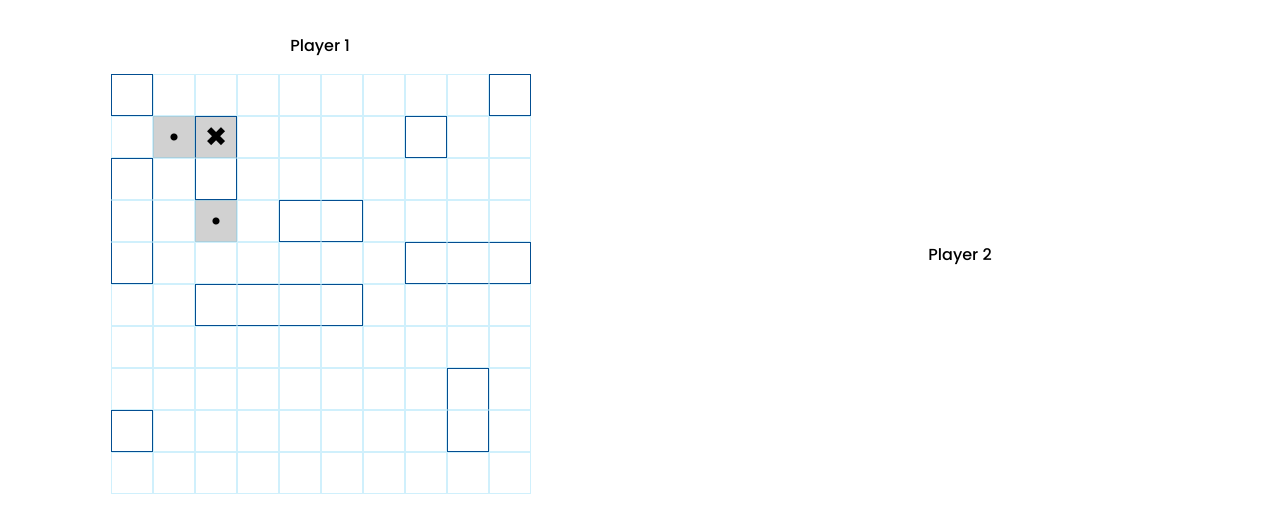
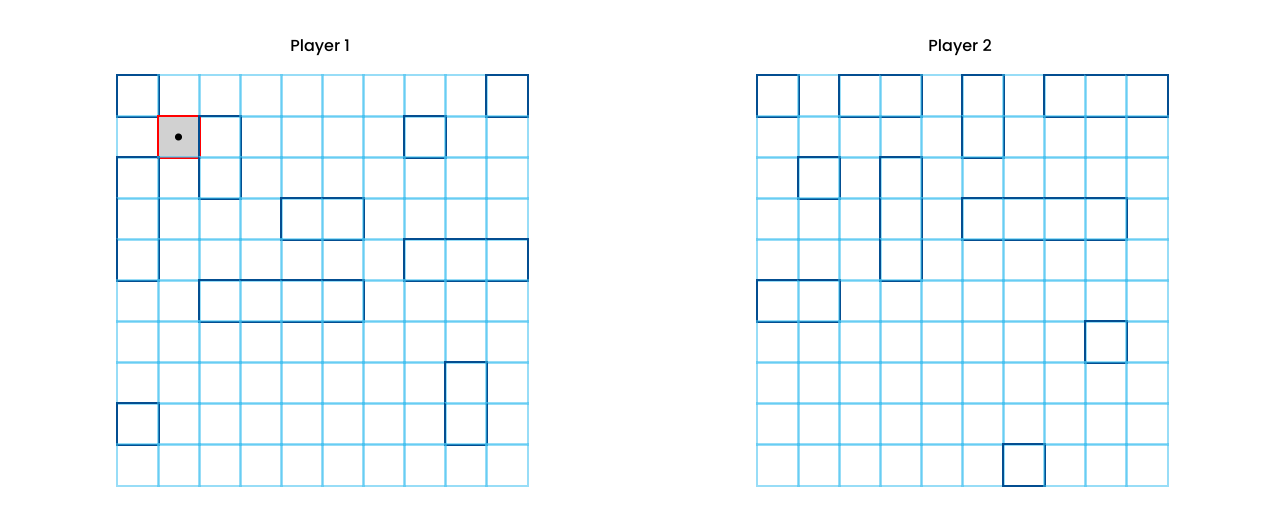
Before and after one commit to kawaldhillon5/Battleship, a website built with webpack: page src/main/index.html in a window 1280 px wide. Shown: the part 74-606 px from the top of the page. Built offline with nearby package versions, Linux system fonts and the light colour scheme.

Commit message:
click to attack functionality added

```diff
--- a/src/dom-functions/dom-function.js
+++ b/src/dom-functions/dom-function.js
@@ -14,16 +14,23 @@ function insertHtml(targetElm, Elms) {
 
 }
 
-function displayGameboard(gameboard, target){
+function displayGameboard(gameboard, target, player, clickableAttack, recieveAttack, ship_array){
     let gameboard_array = [];
     const targetDiv = document.querySelector(`${target}`);
     const playerBoard = createElementDom("div","id","board");
     gameboard.board.forEach(row => {
         row.forEach(element => {
-            const box = createElementDom("div","id",`${element.coordinates[0]}${element.coordinates[1]}`);
+            const box = createElementDom("div","id",`${element.coordinates[0]}${element.coordinates[1]}${player}`);
             box.classList.add("gameboard_box");
             if(element.contains_ship) box.classList.add("contains_ship");
             gameboard_array.push(box);
+            if(clickableAttack){
+                box.addEventListener("click",(e) => {
+                    const boxCoordinatesX = e.target.id.slice(1,2);
+                    const boxCoordinatesY = e.target.id.slice(0,1);
+                    displayAttack(gameboard.recieveAttack([Number(boxCoordinatesY),Number(boxCoordinatesX)],ship_array),gameboard,player);
+                });
+            }
             playerBoard.appendChild(box);
         });
     });
@@ -31,34 +38,34 @@ function displayGameboard(gameboard, target){
     return gameboard_array;
 }
 
-function displayShips(ship_array){
+function displayShips(ship_array,player){
     ship_array.forEach(ship => {
         for(let i = 0; i < ship.set_of_coordinates.length; i++){
             if(ship.length === 1){
                 const box_id = ship.set_of_coordinates[0];
-                document.getElementById(`${box_id[0]}${box_id[1]}`).classList.add("single_box_ship");
+                document.getElementById(`${box_id[0]}${box_id[1]}${player}`).classList.add("single_box_ship");
             } else {
                 if(!(ship.is_horizontal)){
                     if(i === 0){
                         const box_id = ship.set_of_coordinates[0];
-                        document.getElementById(`${box_id[0]}${box_id[1]}`).classList.add("horizontal_first");
+                        document.getElementById(`${box_id[0]}${box_id[1]}${player}`).classList.add("horizontal_first");
                     } else if((i > 0)&&(i < ship.set_of_coordinates.length - 1)){
                         const box_id = ship.set_of_coordinates[i];
-                        document.getElementById(`${box_id[0]}${box_id[1]}`).classList.add("horizontal_middle");
+                        document.getElementById(`${box_id[0]}${box_id[1]}${player}`).classList.add("horizontal_middle");
                     } else if(i === ship.set_of_coordinates.length - 1){
                         const box_id = ship.set_of_coordinates[i];
-                        document.getElementById(`${box_id[0]}${box_id[1]}`).classList.add("horizontal_last");
+                        document.getElementById(`${box_id[0]}${box_id[1]}${player}`).classList.add("horizontal_last");
                     }
                 } else {
                     if(i === 0){
                         const box_id = ship.set_of_coordinates[0];
-                        document.getElementById(`${box_id[0]}${box_id[1]}`).classList.add("vertical_first");
+                        document.getElementById(`${box_id[0]}${box_id[1]}${player}`).classList.add("vertical_first");
                     } else if((i > 0)&&(i < ship.set_of_coordinates.length - 1)){
                         const box_id = ship.set_of_coordinates[i];
-                        document.getElementById(`${box_id[0]}${box_id[1]}`).classList.add("vertical_middle");
+                        document.getElementById(`${box_id[0]}${box_id[1]}${player}`).classList.add("vertical_middle");
                     } else if(i === ship.set_of_coordinates.length - 1){
                         const box_id = ship.set_of_coordinates[i];
-                        document.getElementById(`${box_id[0]}${box_id[1]}`).classList.add("vertical_last");
+                        document.getElementById(`${box_id[0]}${box_id[1]}${player}`).classList.add("vertical_last");
                     }
                 }
             }
@@ -66,8 +73,8 @@ function displayShips(ship_array){
     });
 }
 
-function displayAttack([x,y], gameboard){
-    const box = document.getElementById(`${x}${y}`);
+function displayAttack([x,y], gameboard,player){
+    const box = document.getElementById(`${x}${y}${player}`);
     box.classList.add("hit");
         if(gameboard.board[x][y].contains_ship){
             box.textContent = "✖";
--- a/src/main/index.css
+++ b/src/main/index.css
@@ -71,7 +71,7 @@ a{
     min-width: 400px;
     min-height: 400px;
     display: grid;
-    gap: 2px;
+    gap: 1px;
     grid-template-columns: repeat(10, 40px);
     grid-template-rows: repeat(10, 40px);
 }
@@ -79,7 +79,7 @@ a{
 .gameboard_box{
     min-width: 40px;
     min-height: 40px;
-    border: 1px solid rgba(62, 192, 240, 0.242);
+    border: 2px solid rgba(62, 192, 240, 0.532);
     display: flex;
     justify-content: center;
     align-items: center;
@@ -88,47 +88,48 @@ a{
 
 
 .horizontal_first{
-    border-left: 1px solid var(--ship_color);
-    border-top: 1px solid var(--ship_color);
-    border-bottom: 1px solid var(--ship_color);
+    border-left: 2px solid var(--ship_color);
+    border-top: 2px solid var(--ship_color);
+    border-bottom: 2px solid var(--ship_color);
 }
 
 .horizontal_middle{
-    border-top: 1px solid var(--ship_color);
-    border-bottom: 1px solid var(--ship_color);
+    border-top: 2px solid var(--ship_color);
+    border-bottom: 2px solid var(--ship_color);
 }
 
 .vertical_middle{
-    border-left: 1px solid var(--ship_color);
-    border-right: 1px solid var(--ship_color);
+    border-left: 2px solid var(--ship_color);
+    border-right: 2px solid var(--ship_color);
 }
 
 .horizontal_last{
-    border-right: 1px solid var(--ship_color);
-    border-top: 1px solid var(--ship_color);
-    border-bottom: 1px solid var(--ship_color);
+    border-right: 2px solid var(--ship_color);
+    border-top: 2px solid var(--ship_color);
+    border-bottom: 2px solid var(--ship_color);
 }
 
 .vertical_first{
-    border-left: 1px solid var(--ship_color);
-    border-top: 1px solid var(--ship_color);
-    border-right: 1px solid var(--ship_color);
+    border-left: 2px solid var(--ship_color);
+    border-top: 2px solid var(--ship_color);
+    border-right: 2px solid var(--ship_color);
 }
 
 .vertical_last{
-    border-left: 1px solid var(--ship_color);
-    border-bottom: 1px solid var(--ship_color);
-    border-right: 1px solid var(--ship_color);
+    border-left: 2px solid var(--ship_color);
+    border-bottom: 2px solid var(--ship_color);
+    border-right: 2px solid var(--ship_color);
 }
 
 .single_box_ship{
-    border-left: 1px solid var(--ship_color);
-    border-bottom: 1px solid var(--ship_color);
-    border-right: 1px solid var(--ship_color);
-    border-top: 1px solid var(--ship_color);
+    border-left: 2px solid var(--ship_color);
+    border-bottom: 2px solid var(--ship_color);
+    border-right: 2px solid var(--ship_color);
+    border-top: 2px solid var(--ship_color);
 }
 
 .hit{
+    border: 2px solid red;
     font-size: 27px;
     background-color: rgb(209, 209, 209);
 }
--- a/src/main/index.js
+++ b/src/main/index.js
@@ -20,19 +20,28 @@ const placeAllShips = function([x,y],ship,horizontal_direction, gameboard){
 
 const gameSetUp = function(){
     domContent();
-    const ship_array = [new Ship(1), new Ship(1), new Ship(1), new Ship(1), new Ship(2), new Ship(2),new Ship(2), new Ship(3),new Ship(3), new Ship(4)];
-    const gameboard = new GameBoard();
-    ship_array.forEach(ship => {
-        placeAllShips([getRandomInt(),getRandomInt()],ship,getRandomBoolean(),gameboard)
+    const ship_array1 = [new Ship(1), new Ship(1), new Ship(1), new Ship(1), new Ship(2), new Ship(2),new Ship(2), new Ship(3),new Ship(3), new Ship(4)];
+    const ship_array2 = [new Ship(1), new Ship(1), new Ship(1), new Ship(1), new Ship(2), new Ship(2),new Ship(2), new Ship(3),new Ship(3), new Ship(4)];
+
+    const gameboard1 = new GameBoard();
+    const gameboard2 = new GameBoard();
+
+    ship_array1.forEach(ship => {
+        placeAllShips([getRandomInt(),getRandomInt()],ship,getRandomBoolean(),gameboard1)
     });
-    const player1GameboardArray = displayGameboard(gameboard,"#player1Gameboard");
-    displayShips(ship_array)
-    displayAttack(gameboard.recieveAttack([1,1], ship_array),gameboard);
-    displayAttack(gameboard.recieveAttack([1,2], ship_array),gameboard);
-    displayAttack(gameboard.recieveAttack([3,2], ship_array),gameboard);
+    ship_array2.forEach(ship => {
+        placeAllShips([getRandomInt(),getRandomInt()],ship,getRandomBoolean(),gameboard2)
+    });
+    const player1GameboardArray = displayGameboard(gameboard1,"#player1Gameboard",0,false);
+    const player2GameboardArray = displayGameboard(gameboard2,"#player2Gameboard",1,true,gameboard2.recieveAttack,ship_array2);
+    displayShips(ship_array1,0);
+    displayShips(ship_array2,1)
 
-    console.log(gameboard);
-    console.log(ship_array);
+    displayAttack(gameboard1.recieveAttack([1,1], ship_array1),gameboard1,0);
+    // displayAttack(gameboard1.recieveAttack([0,0], ship_array2),gameboard2,1);
+
+    console.log(gameboard1);
+    console.log(ship_array1);
 }
 
 gameSetUp();
```
